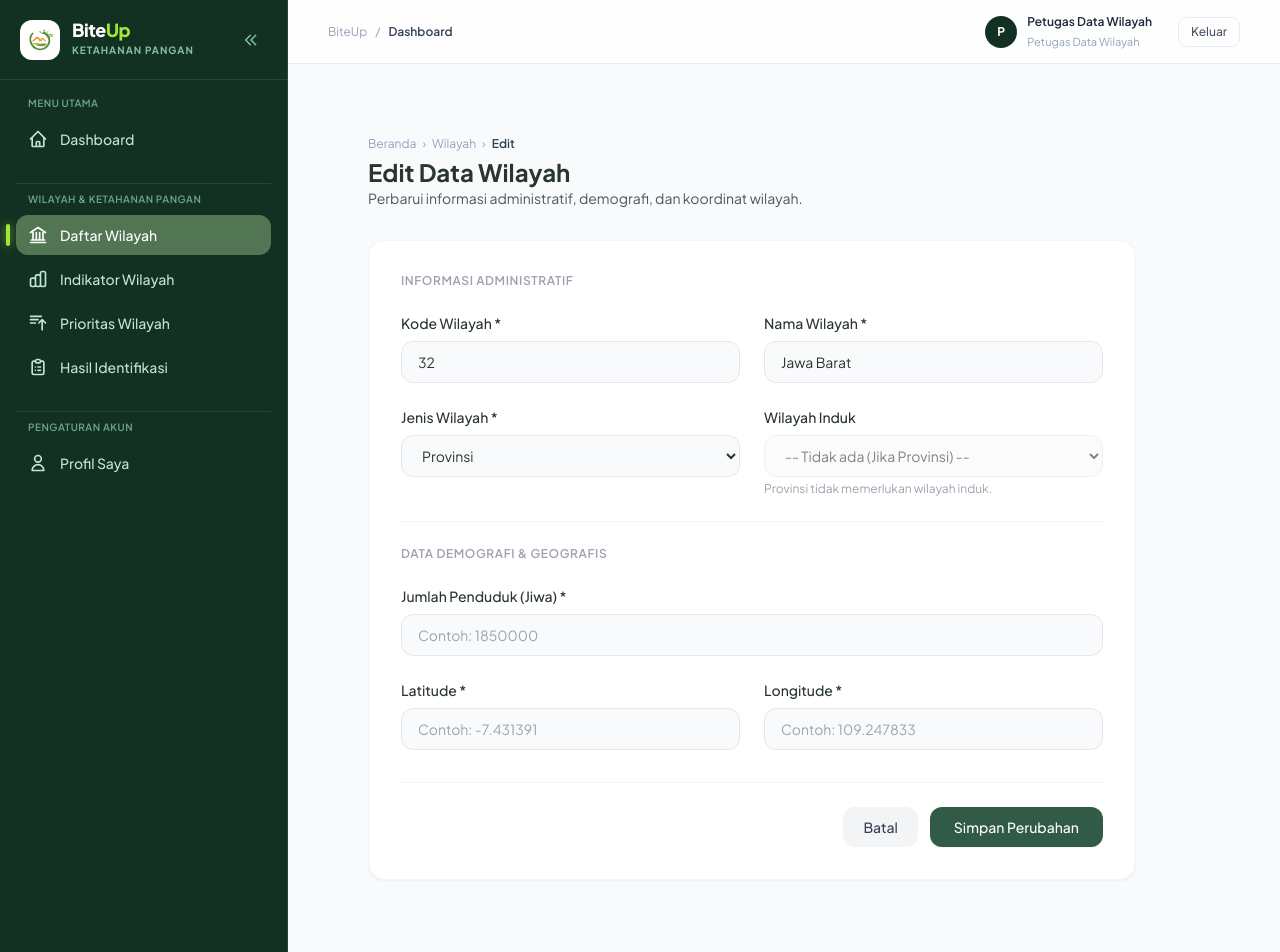
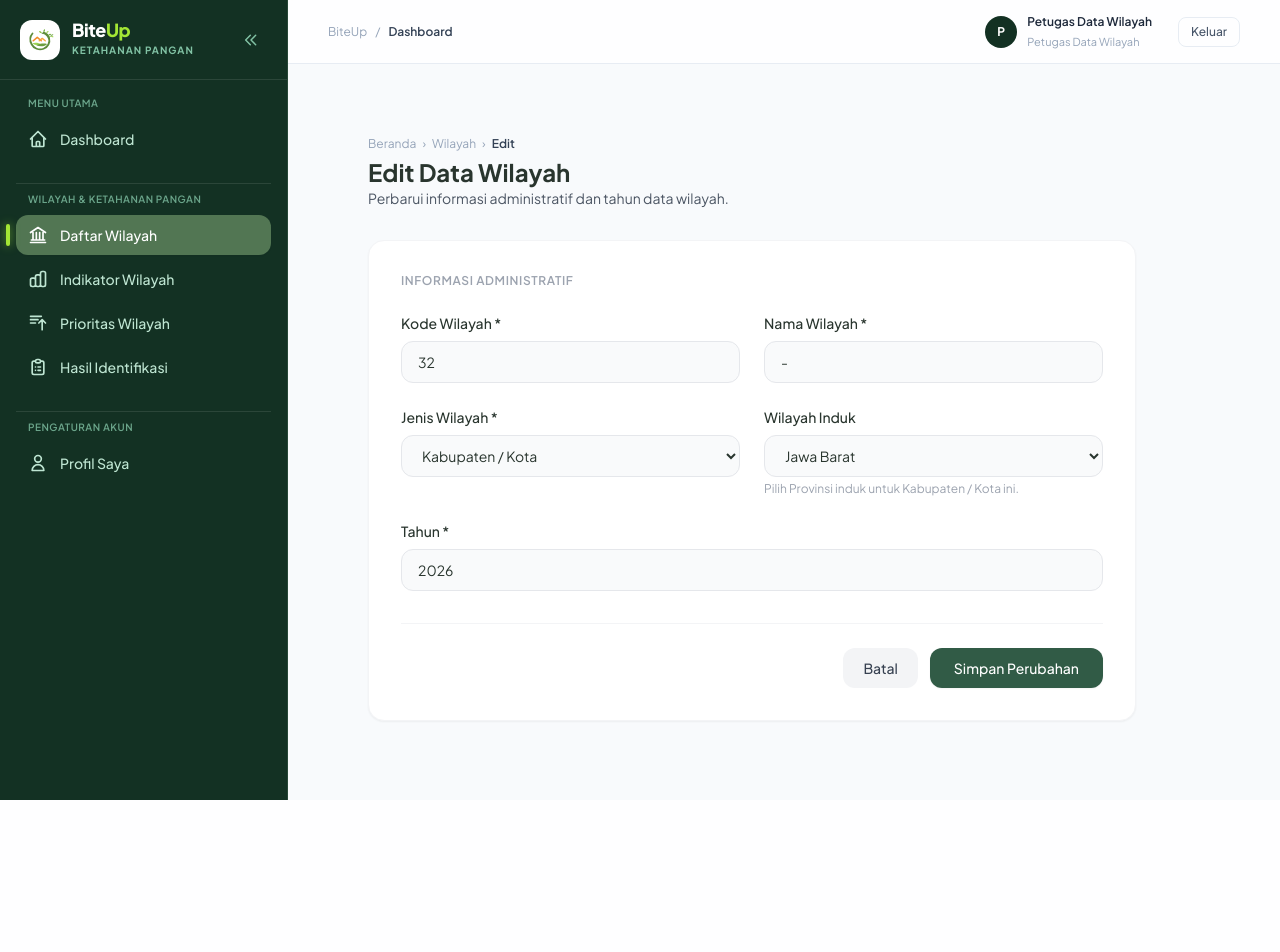
Before and after one commit to AdindaSN/BiteUp, a Laravel app: page /wilayah/1/edit in a window 1280 px wide. After the commit the page ends 800 px from the top, so only its background shows below. Run offline with Laravel 12, Linux system fonts and the light colour scheme; a user stored in the database is signed in; data comes from the database, SQL or seed files in the repository; parts of the project's set-up code (start-up, migrations or seed data) failed here and were passed over; some libraries are stand-ins or nearby versions.

Commit message:
Selesaikan fitur CRUD Manajemen Wilayah dan sesuaikan dengan struktur database FSVA

```diff
--- a/app/Http/Controllers/WilayahController.php
+++ b/app/Http/Controllers/WilayahController.php
@@ -11,30 +11,27 @@ class WilayahController extends Controller
 {
     public function index(Request $request)
     {
-        $query = Wilayah::with('parent');
+        $query = Wilayah::with('parent')
+            ->withMax('hasilIkp', 'tahun')
+            ->withMax('dataIndikator', 'tahun');
 
         if ($request->filled('cari')) {
             $keyword = $request->cari;
             $query->where(function ($q) use ($keyword) {
-                $q->where('provinsi', 'like', '%' . $keyword . '%')
-                  ->orWhere('kabupaten_kota', 'like', '%' . $keyword . '%')
-                  ->orWhere('kode_wilayah', 'like', '%' . $keyword . '%');
+                $q->where('kode_wilayah', 'like', '%' . $keyword . '%')
+                  ->orWhere('provinsi', 'like', '%' . $keyword . '%')
+                  ->orWhere('kabupaten_kota', 'like', '%' . $keyword . '%');
             });
         }
 
         if ($request->filled('jenis')) {
             if ($request->jenis === 'provinsi') {
                 $query->where(function ($q) {
-                    $q->whereNull('kabupaten_kota')
-                      ->orWhere('kabupaten_kota', '')
-                      ->orWhere('kabupaten_kota', '-');
+                    $q->whereNull('kabupaten_kota')->orWhere('kabupaten_kota', '');
                 });
             } elseif ($request->jenis === 'kabupaten_kota') {
                 $query->whereNotNull('kabupaten_kota')
-                      ->where('kabupaten_kota', '!=', '')
-                      ->where('kabupaten_kota', '!=', '-');
-            } elseif ($request->jenis === 'kecamatan') {
-                $query->whereRaw('1 = 0');
+                      ->where('kabupaten_kota', '!=', '');
             }
         }
 
@@ -49,10 +46,7 @@ class WilayahController extends Controller
 
     public function create()
     {
-        $induk = Wilayah::orderBy('kode_wilayah')
-            ->orderBy('provinsi')
-            ->orderBy('kabupaten_kota')
-            ->get();
+        $induk = $this->getDaftarProvinsi();
 
         return view('wilayah.create', compact('induk'));
     }
@@ -63,20 +57,7 @@ class WilayahController extends Controller
         $level = (int) $validated['level'];
 
         $wilayah = new Wilayah();
-        $wilayah->kode_wilayah = $validated['kode_wilayah'];
-        $wilayah->tahun = (int) ($request->input('tahun') ?: date('Y'));
-
-        if ($level === 1) {
-            $wilayah->provinsi = $validated['nama_wilayah'];
-            $wilayah->kabupaten_kota = '-';
-            $wilayah->parent_id = null;
-        } else {
-            $parent = !empty($validated['parent_id']) ? Wilayah::find($validated['parent_id']) : null;
-            $wilayah->provinsi = $parent ? $parent->provinsi : $validated['nama_wilayah'];
-            $wilayah->kabupaten_kota = $validated['nama_wilayah'];
-            $wilayah->parent_id = $validated['parent_id'] ?? null;
-        }
-
+        $this->fillWilayahData($wilayah, $validated, $level);
         $wilayah->save();
 
         return redirect()
@@ -86,13 +67,19 @@ class WilayahController extends Controller
 
     public function edit(Wilayah $wilayah)
     {
-        $induk = Wilayah::where('id_wilayah', '!=', $wilayah->id_wilayah)
-            ->orderBy('kode_wilayah')
-            ->orderBy('provinsi')
-            ->orderBy('kabupaten_kota')
-            ->get();
+        $induk = $this->getDaftarProvinsi();
 
-        return view('wilayah.edit', compact('wilayah', 'induk'));
+        $selectedParentId = null;
+        if ($wilayah->level === 2 && !empty($wilayah->provinsi)) {
+            $matched = $induk->firstWhere('provinsi', $wilayah->provinsi);
+            $selectedParentId = $matched ? $matched->id_wilayah : null;
+        }
+
+        $tahunDefault = $wilayah->tahun
+            ?? $wilayah->hasilIkp()->max('tahun')
+            ?? $wilayah->dataIndikator()->max('tahun');
+
+        return view('wilayah.edit', compact('wilayah', 'induk', 'selectedParentId', 'tahunDefault'));
     }
 
     public function update(Request $request, Wilayah $wilayah)
@@ -100,20 +87,7 @@ class WilayahController extends Controller
         $validated = $this->validateWilayah($request, $wilayah);
         $level = (int) $validated['level'];
 
-        $wilayah->kode_wilayah = $validated['kode_wilayah'];
-        $wilayah->tahun = (int) ($request->input('tahun') ?: ($wilayah->tahun ?: date('Y')));
-
-        if ($level === 1) {
-            $wilayah->provinsi = $validated['nama_wilayah'];
-            $wilayah->kabupaten_kota = '-';
-            $wilayah->parent_id = null;
-        } else {
-            $parent = !empty($validated['parent_id']) ? Wilayah::find($validated['parent_id']) : null;
-            $wilayah->provinsi = $parent ? $parent->provinsi : $validated['nama_wilayah'];
-            $wilayah->kabupaten_kota = $validated['nama_wilayah'];
-            $wilayah->parent_id = $validated['parent_id'] ?? null;
-        }
-
+        $this->fillWilayahData($wilayah, $validated, $level);
         $wilayah->save();
 
         return redirect()
@@ -124,7 +98,7 @@ class WilayahController extends Controller
     public function destroy(Wilayah $wilayah)
     {
         try {
-            $nama = $wilayah->nama_wilayah ?? $wilayah->kabupaten_kota ?? $wilayah->provinsi;
+            $nama = $wilayah->nama_wilayah;
             $wilayah->delete();
 
             return redirect()
@@ -137,6 +111,33 @@ class WilayahController extends Controller
         }
     }
 
+    private function getDaftarProvinsi()
+    {
+        return Wilayah::selectRaw('MIN(id_wilayah) as id_wilayah, provinsi')
+            ->whereNotNull('provinsi')
+            ->where('provinsi', '!=', '')
+            ->groupBy('provinsi')
+            ->orderBy('provinsi')
+            ->get();
+    }
+
+    private function fillWilayahData(Wilayah $wilayah, array $validated, int $level): void
+    {
+        $wilayah->kode_wilayah = $validated['kode_wilayah'];
+        $wilayah->tahun = (int) $validated['tahun'];
+
+        if ($level === 1) {
+            $wilayah->parent_id = null;
+            $wilayah->provinsi = $validated['nama_wilayah'];
+            $wilayah->kabupaten_kota = null;
+        } else {
+            $parent = Wilayah::findOrFail($validated['parent_id']);
+            $wilayah->parent_id = $parent->level === 1 ? $parent->id_wilayah : null;
+            $wilayah->provinsi = $parent->provinsi;
+            $wilayah->kabupaten_kota = $validated['nama_wilayah'];
+        }
+    }
+
     private function validateWilayah(Request $request, ?Wilayah $wilayah = null): array
     {
         $uniqueKodeRule = Rule::unique('wilayah', 'kode_wilayah');
@@ -145,42 +146,37 @@ class WilayahController extends Controller
         }
 
         return $request->validate([
-            'kode_wilayah'    => ['required', 'string', 'max:50', $uniqueKodeRule],
-            'nama_wilayah'    => ['required', 'string', 'max:150'],
-            'level'           => ['required', 'in:1,2,3'],
-            'parent_id'       => [
+            'kode_wilayah' => ['required', 'string', 'max:50', $uniqueKodeRule],
+            'nama_wilayah' => ['required', 'string', 'max:150'],
+            'level'        => ['required', 'in:1,2'],
+            'parent_id'    => [
                 'nullable',
-                'required_if:level,2,3',
+                'required_if:level,2',
                 'exists:wilayah,id_wilayah',
-                function ($attribute, $value, $fail) use ($request, $wilayah) {
+                function ($attribute, $value, $fail) use ($request) {
                     if (!$value) {
                         return;
                     }
-                    if ($wilayah && (int) $value === (int) $wilayah->id_wilayah) {
-                        $fail('Wilayah tidak boleh menjadi induk bagi dirinya sendiri.');
-                        return;
-                    }
                     $parent = Wilayah::find($value);
-                    $level = (int) $request->input('level');
-                    if ($level === 2 && (!$parent || (int) $parent->level !== 1)) {
-                        $fail('Wilayah induk untuk Kabupaten / Kota harus berupa Provinsi.');
-                    }
-                    if ($level === 3 && (!$parent || (int) $parent->level !== 2)) {
-                        $fail('Wilayah induk untuk Kecamatan harus berupa Kabupaten / Kota.');
+                    if ((int) $request->input('level') === 2 && (!$parent || empty($parent->provinsi))) {
+                        $fail('Wilayah induk provinsi tidak valid.');
                     }
                 },
             ],
-            'jumlah_penduduk' => ['nullable', 'integer', 'min:0'],
-            'latitude'        => ['nullable', 'numeric', 'between:-90,90'],
-            'longitude'       => ['nullable', 'numeric', 'between:-180,180'],
+            'tahun'        => ['required', 'integer', 'digits:4', 'min:2000', 'max:2100'],
         ], [
             'kode_wilayah.required' => 'Kode wilayah wajib diisi.',
             'kode_wilayah.unique'   => 'Kode wilayah sudah terdaftar dalam sistem.',
             'nama_wilayah.required' => 'Nama wilayah wajib diisi.',
             'level.required'        => 'Jenis wilayah wajib dipilih.',
             'level.in'              => 'Jenis wilayah tidak valid.',
-            'parent_id.required_if' => 'Wilayah induk wajib dipilih untuk Kabupaten / Kota maupun Kecamatan.',
+            'parent_id.required_if' => 'Wilayah induk (Provinsi) wajib dipilih untuk Kabupaten / Kota.',
             'parent_id.exists'      => 'Wilayah induk yang dipilih tidak valid.',
+            'tahun.required'        => 'Tahun wajib diisi.',
+            'tahun.integer'         => 'Tahun harus berupa angka.',
+            'tahun.digits'          => 'Tahun harus terdiri dari 4 digit angka (contoh: 2025).',
+            'tahun.min'             => 'Tahun minimal 2000.',
+            'tahun.max'             => 'Tahun maksimal 2100.',
         ]);
     }
 }
--- a/app/Models/Wilayah.php
+++ b/app/Models/Wilayah.php
@@ -18,7 +18,6 @@ class Wilayah extends Model
     public const LEVEL = [
         1 => 'Provinsi',
         2 => 'Kabupaten/Kota',
-        3 => 'Kecamatan',
     ];
 
     protected $fillable = [
@@ -29,20 +28,16 @@ class Wilayah extends Model
         'tahun',
     ];
 
-    // Fallback agar Blade view modul lain yang masih membaca $wilayah->nama_wilayah tetap tampil
-    public function getNamaWilayahAttribute(): ?string
+    public function getLevelAttribute(): int
     {
-        if (!empty($this->kabupaten_kota) && $this->kabupaten_kota !== '-') {
-            return $this->kabupaten_kota;
-        }
-
-        return $this->provinsi;
+        return empty($this->kabupaten_kota) ? 1 : 2;
     }
 
-    // Fallback agar Blade view modul lain yang masih membaca $wilayah->level tetap jalan
-    public function getLevelAttribute(): int
+    public function getNamaWilayahAttribute(): string
     {
-        return (empty($this->kabupaten_kota) || $this->kabupaten_kota === '-') ? 1 : 2;
+        return !empty($this->kabupaten_kota)
+            ? $this->kabupaten_kota
+            : ($this->provinsi ?? '-');
     }
 
     public function parent(): BelongsTo
@@ -60,6 +55,16 @@ class Wilayah extends Model
         return $this->hasMany(Wilayah::class, 'parent_id', 'id_wilayah');
     }
 
+    public function hasilIkp(): HasMany
+    {
+        return $this->hasMany(HasilIkp::class, 'id_wilayah', 'id_wilayah');
+    }
+
+    public function dataIndikator(): HasMany
+    {
+        return $this->hasMany(DataIndikator::class, 'id_wilayah', 'id_wilayah');
+    }
+
     public function users(): HasMany
     {
         return $this->hasMany(User::class, 'id_wilayah', 'id_wilayah');
--- a/resources/views/wilayah/edit.blade.php
+++ b/resources/views/wilayah/edit.blade.php
@@ -15,7 +15,7 @@
             <span class="font-semibold text-slate-700">Edit</span>
         </nav>
         <h1 class="text-2xl font-bold text-[#29352E]">Edit Data Wilayah</h1>
-        <p class="text-sm text-gray-600">Perbarui informasi administratif, demografi, dan koordinat wilayah.</p>
+        <p class="text-sm text-gray-600">Perbarui informasi administratif dan tahun data wilayah.</p>
     </div>
 
     <!-- FORM CARD -->
@@ -82,7 +82,6 @@
                             <option value="">Pilih Jenis Wilayah</option>
                             <option value="1" {{ $selectedLevel === '1' ? 'selected' : '' }}>Provinsi</option>
                             <option value="2" {{ $selectedLevel === '2' ? 'selected' : '' }}>Kabupaten / Kota</option>
-                            <option value="3" {{ $selectedLevel === '3' ? 'selected' : '' }}>Kecamatan</option>
                         </select>
                         @error('level')
                             <p class="text-xs text-red-600 mt-1">{{ $message }}</p>
@@ -92,76 +91,38 @@
                     <!-- WILAYAH INDUK -->
                     <div>
                         <label class="block text-sm font-medium text-[#29352E] mb-2">Wilayah Induk</label>
-                        @php $selectedParent = (string) old('parent_id', $wilayah->parent_id); @endphp
+                        @php $selectedParent = (string) old('parent_id', $selectedParentId ?? $wilayah->parent_id); @endphp
                         <select id="parentSelect"
                                 name="parent_id"
                                 class="w-full px-4 py-2.5 bg-gray-50 border border-gray-200 rounded-xl text-sm focus:outline-none focus:border-[#315B46] transition disabled:opacity-60">
-                            <option value="" data-default="true">-- Tidak ada (Jika Provinsi) --</option>
+                            <option value="">-- Tidak ada (Jika Provinsi) --</option>
                             @foreach($induk as $item)
-                                <option value="{{ $item->id_wilayah }}"
-                                        data-level="{{ $item->level }}"
-                                        {{ $selectedParent === (string) $item->id_wilayah ? 'selected' : '' }}>
-                                    {{ $item->nama_wilayah }} ({{ (int) $item->level === 1 ? 'Provinsi' : 'Kab/Kota' }})
+                                <option value="{{ $item->id_wilayah }}" {{ $selectedParent === (string) $item->id_wilayah ? 'selected' : '' }}>
+                                    {{ $item->provinsi }}
                                 </option>
                             @endforeach
                         </select>
-                        <p id="parentHelp" class="text-xs text-gray-400 mt-1">Kosongkan jika Provinsi; pilih Provinsi untuk Kab/Kota; pilih Kab/Kota untuk Kecamatan.</p>
+                        <p id="parentHelp" class="text-xs text-gray-400 mt-1">Kosongkan jika jenis wilayahnya adalah Provinsi.</p>
                         @error('parent_id')
                             <p class="text-xs text-red-600 mt-1">{{ $message }}</p>
                         @enderror
                     </div>
                 </div>
 
-                <!-- DATA DEMOGRAFI & GEOGRAFIS -->
-                <div class="pt-6 border-t border-gray-100 space-y-6">
-                    <h3 class="text-xs font-semibold uppercase tracking-wider text-gray-400">Data Demografi &amp; Geografis</h3>
-
-                    <!-- JUMLAH PENDUDUK -->
-                    <div>
-                        <label class="block text-sm font-medium text-[#29352E] mb-2">Jumlah Penduduk (Jiwa) *</label>
-                        <input type="number"
-                               name="jumlah_penduduk"
-                               value="{{ old('jumlah_penduduk', $wilayah->jumlah_penduduk) }}"
-                               placeholder="Contoh: 1850000"
-                               min="0"
-                               required
-                               class="w-full px-4 py-2.5 bg-gray-50 border border-gray-200 rounded-xl text-sm focus:outline-none focus:border-[#315B46] transition">
-                        @error('jumlah_penduduk')
-                            <p class="text-xs text-red-600 mt-1">{{ $message }}</p>
-                        @enderror
-                    </div>
-
-                    <div class="grid grid-cols-1 md:grid-cols-2 gap-6">
-                        <!-- LATITUDE -->
-                        <div>
-                            <label class="block text-sm font-medium text-[#29352E] mb-2">Latitude *</label>
-                            <input type="number"
-                                   step="any"
-                                   name="latitude"
-                                   value="{{ old('latitude', $wilayah->latitude) }}"
-                                   placeholder="Contoh: -7.431391"
-                                   required
-                                   class="w-full px-4 py-2.5 bg-gray-50 border border-gray-200 rounded-xl text-sm focus:outline-none focus:border-[#315B46] transition">
-                            @error('latitude')
-                                <p class="text-xs text-red-600 mt-1">{{ $message }}</p>
-                            @enderror
-                        </div>
-
-                        <!-- LONGITUDE -->
-                        <div>
-                            <label class="block text-sm font-medium text-[#29352E] mb-2">Longitude *</label>
-                            <input type="number"
-                                   step="any"
-                                   name="longitude"
-                                   value="{{ old('longitude', $wilayah->longitude) }}"
-                                   placeholder="Contoh: 109.247833"
-                                   required
-                                   class="w-full px-4 py-2.5 bg-gray-50 border border-gray-200 rounded-xl text-sm focus:outline-none focus:border-[#315B46] transition">
-                            @error('longitude')
-                                <p class="text-xs text-red-600 mt-1">{{ $message }}</p>
-                            @enderror
-                        </div>
-                    </div>
+                <!-- TAHUN -->
+                <div>
+                    <label class="block text-sm font-medium text-[#29352E] mb-2">Tahun *</label>
+                    <input type="number"
+                           name="tahun"
+                           value="{{ old('tahun', $tahunDefault) }}"
+                           placeholder="Contoh: 2025"
+                           min="2000"
+                           max="2100"
+                           required
+                           class="w-full px-4 py-2.5 bg-gray-50 border border-gray-200 rounded-xl text-sm focus:outline-none focus:border-[#315B46] transition">
+                    @error('tahun')
+                        <p class="text-xs text-red-600 mt-1">{{ $message }}</p>
+                    @enderror
                 </div>
             </div>
 
@@ -188,44 +149,21 @@ document.addEventListener('DOMContentLoaded', function () {
     const parentSelect = document.getElementById('parentSelect');
     const parentHelp = document.getElementById('parentHelp');
 
-    function updateParentOptions() {
-        const selectedLevel = levelSelect.value;
-        const requiredParentLevel = selectedLevel === '2' ? '1' : (selectedLevel === '3' ? '2' : null);
-
-        if (selectedLevel === '1') {
+    function toggleParent() {
+        if (levelSelect.value === '1') {
             parentSelect.value = '';
             parentSelect.disabled = true;
             parentHelp.textContent = 'Provinsi tidak memerlukan wilayah induk.';
-            return;
+        } else {
+            parentSelect.disabled = false;
+            parentHelp.textContent = levelSelect.value === '2'
+                ? 'Pilih Provinsi induk untuk Kabupaten / Kota ini.'
+                : 'Kosongkan jika jenis wilayahnya adalah Provinsi.';
         }
-
-        parentSelect.disabled = false;
-        if (selectedLevel === '2') {
-            parentHelp.textContent = 'Pilih Provinsi induk untuk Kabupaten / Kota ini.';
-        } else if (selectedLevel === '3') {
-            parentHelp.textContent = 'Pilih Kabupaten / Kota induk untuk Kecamatan ini.';
-        } else {
-            parentHelp.textContent = 'Kosongkan jika Provinsi; pilih Provinsi untuk Kab/Kota; pilih Kab/Kota untuk Kecamatan.';
-        }
-
-        Array.from(parentSelect.options).forEach(opt => {
-            if (opt.dataset.default) {
-                opt.textContent = selectedLevel === '2'
-                    ? '-- Pilih Provinsi Induk --'
-                    : (selectedLevel === '3' ? '-- Pilih Kabupaten / Kota Induk --' : '-- Tidak ada (Jika Provinsi) --');
-                return;
-            }
-            const match = !requiredParentLevel || opt.dataset.level === requiredParentLevel;
-            opt.hidden = !match;
-            opt.disabled = !match;
-            if (!match && opt.selected) {
-                parentSelect.value = '';
-            }
-        });
     }
 
-    levelSelect.addEventListener('change', updateParentOptions);
-    updateParentOptions();
+    levelSelect.addEventListener('change', toggleParent);
+    toggleParent();
 });
 </script>
 @endsection
```
Also changed, not shown: resources/views/wilayah/create.blade.php (+39 -49 lines), resources/views/wilayah/index.blade.php (+15 -21 lines).
